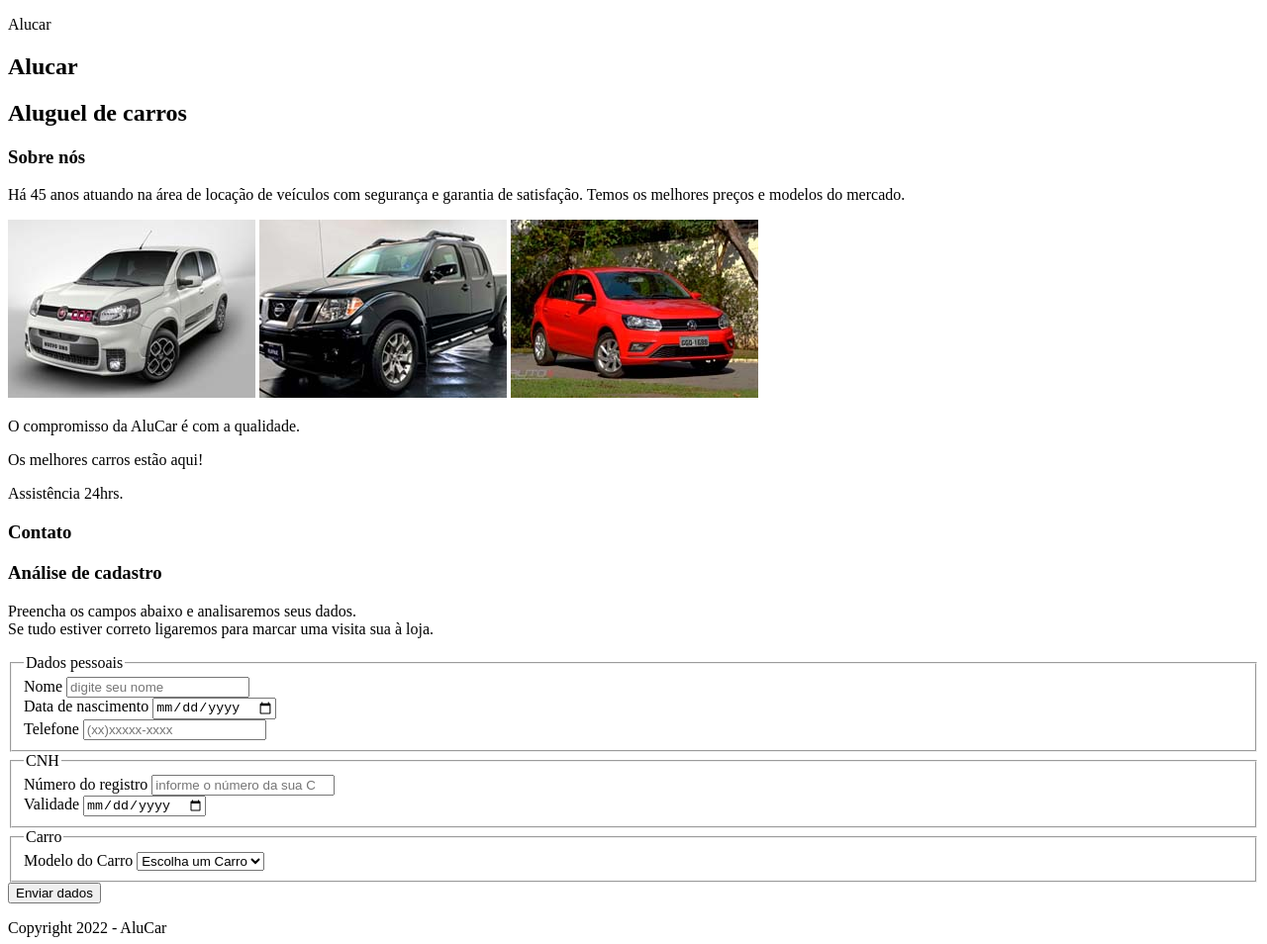
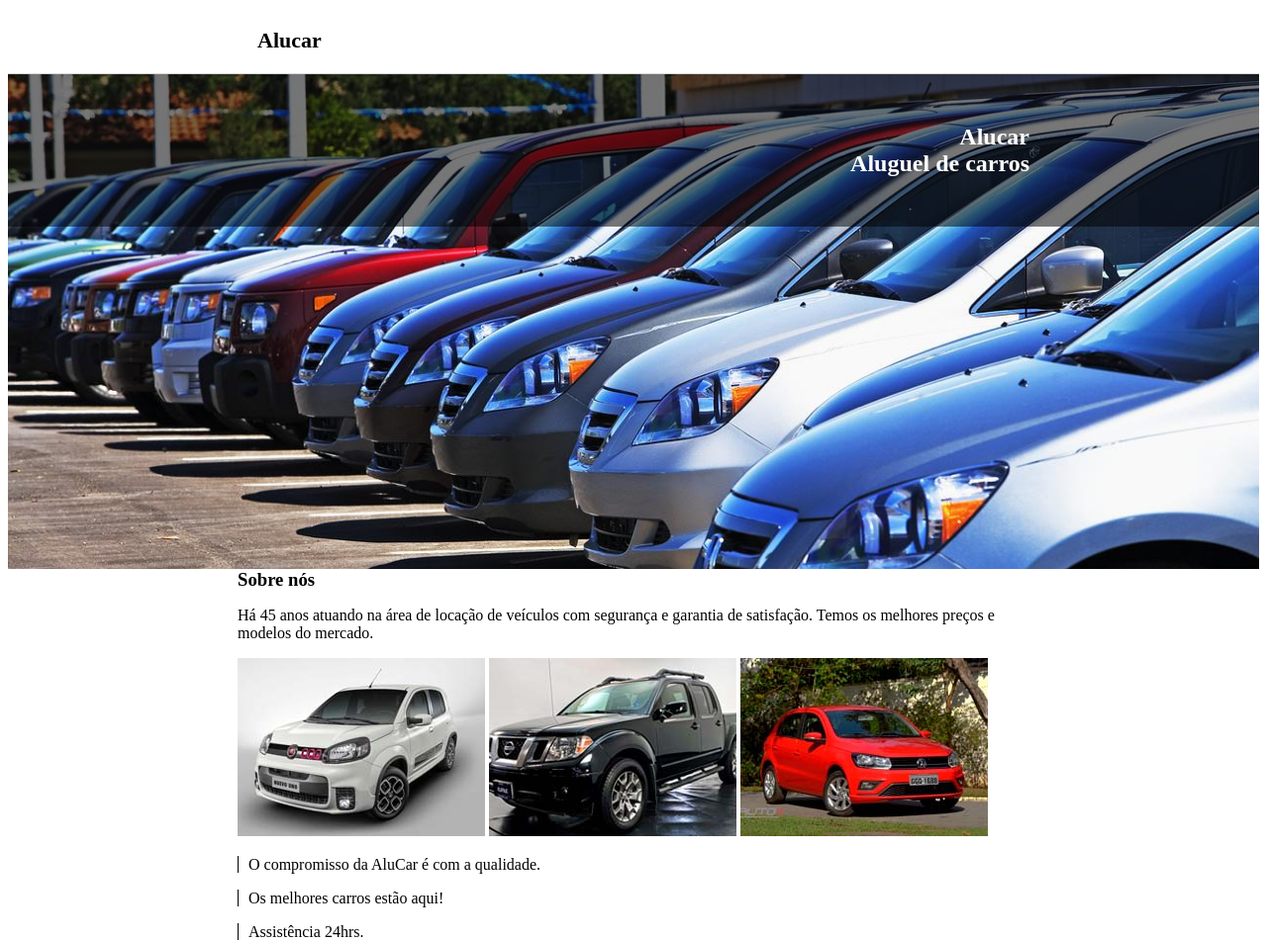
Before and after one commit to luizhenrique449944/Aluguel-De_Carros, a plain HTML site: page index.html in a window 1280 px wide. Shown: the top 954 px of the page at 99% size. Drawn offline with Linux system fonts and the light colour scheme.

Commit message:
segundo commit adicionando o CSS a página...

```diff
--- a/estilos.css
+++ b/estilos.css
@@ -0,0 +1,62 @@
+.secao-topo {
+    border-bottom: 1px solid #d5d5d5;
+}
+.secao-topo p {
+    padding: 20px;
+    font-size: 22px;
+    font-weight: bold;
+    box-sizing: border-box;
+}
+.secao-largura-limitada {
+    width: 100%;
+    max-width: 800px;
+    margin: 0 auto;
+}
+h1, h2 {
+    color: #fff;
+    margin: 0;
+}
+/* Seção inicial com imagem de fundo */
+.secao-background-capa{
+    min-height: 500px;
+    background-image: url(IMG/capa.jpg);
+    background-size: cover;
+}
+.secao-background-conteudo {
+    text-align: right;
+    padding: 50px 20px;
+    background: #00000085;
+}
+h3 {
+    margin: 0;
+}
+/* Seção conteúdo  */
+.secao-background-conteudo {
+    padding: 50px 20px;
+    box-sizing: border-box;
+}
+.img-conteudo {
+    width: 250px;
+    height: 180px;
+    object-fit: contain;
+}
+.secao-conteudo span {
+    border-left: 1px solid;
+    padding-left: 10px;
+    font-size: 16px;
+}
+.secao-background-divisao {
+    padding: 50px 0;
+    text-align: center;
+    background-color: #d92121;
+    background-attachment: fixed;
+    background-repeat: no-repeat;
+    background-size: cover;
+}
+.secao-background-divisao h3 {
+    font-size: 36px;
+    background-color: #6c0000;
+    width: 100%;
+    margin: 0 auto;
+    color: #fff;
+}
--- a/index.html
+++ b/index.html
@@ -7,39 +7,41 @@
     <meta name="Description" content="Desenvolvimento de Site Aluguel_de_Carros">
     <meta name="Keywords" content="HTML E CSS">
     <meta name="Author" content="Luiz Henrique Ramos dos Santos">
+    <link rel="stylesheet" type="text/css" href="estilos.css">
+    <link rel="shortcut icon" href="IMG/icons8-aluguel-de-carro-50.png" type="image/x-icon">
     <title>Aluguel de Carros</title>
 </head>
 <body>
-    <header>
-        <p>Alucar</p>
+    <header class="secao-topo">
+        <p class="secao-largura-limitada">Alucar</p>
     </header>
 
-    <section>
-        <div>
-            <div>
+    <section class="secao-background-capa">
+        <div class="secao-background-conteudo">
+            <div class="secao-largura-limitada">
                 <h1>Alucar</h1>
                 <h2>Aluguel de carros</h2>
             </div>
         </div>
     </section>
 
-    <section>
+    <section class="secao-largura-limitada secao-conteudo">
         <h3>Sobre nós</h3>
              <p>
                  Há 45 anos atuando na área de locação de veículos com segurança e garantia de satisfação.
                  Temos os melhores preços e modelos do mercado.
              </p>
 
-        <img src="IMG/img1.jpg" alt="imagem_1" title="Carro_branco">
-        <img src="IMG/img2.jpg" alt="imagem_2" title="Carro_preto">
-        <img src="IMG/img3.jpg" alt="imagem_3" title="Carro_vermelho">
+        <img class="img-conteudo" src="IMG/img1.jpg" alt="imagem_1" title="Carro_branco">
+        <img class="img-conteudo" src="IMG/img2.jpg" alt="imagem_2" title="Carro_preto">
+        <img class="img-conteudo" src="IMG/img3.jpg" alt="imagem_3" title="Carro_vermelho">
 
         <p><span>O compromisso da AluCar é com a qualidade.</span></p>
         <p><span>Os melhores carros estão aqui!</span></p>
         <p><span>Assistência 24hrs.</span></p>
     </section>
 
-    <div>
+    <div class="secao-background-divisao">
         <h3>Contato</h3>
     </div>
 
```
Also changed, not shown: IMG/icons8-aluguel-de-carro-50.png (added).
